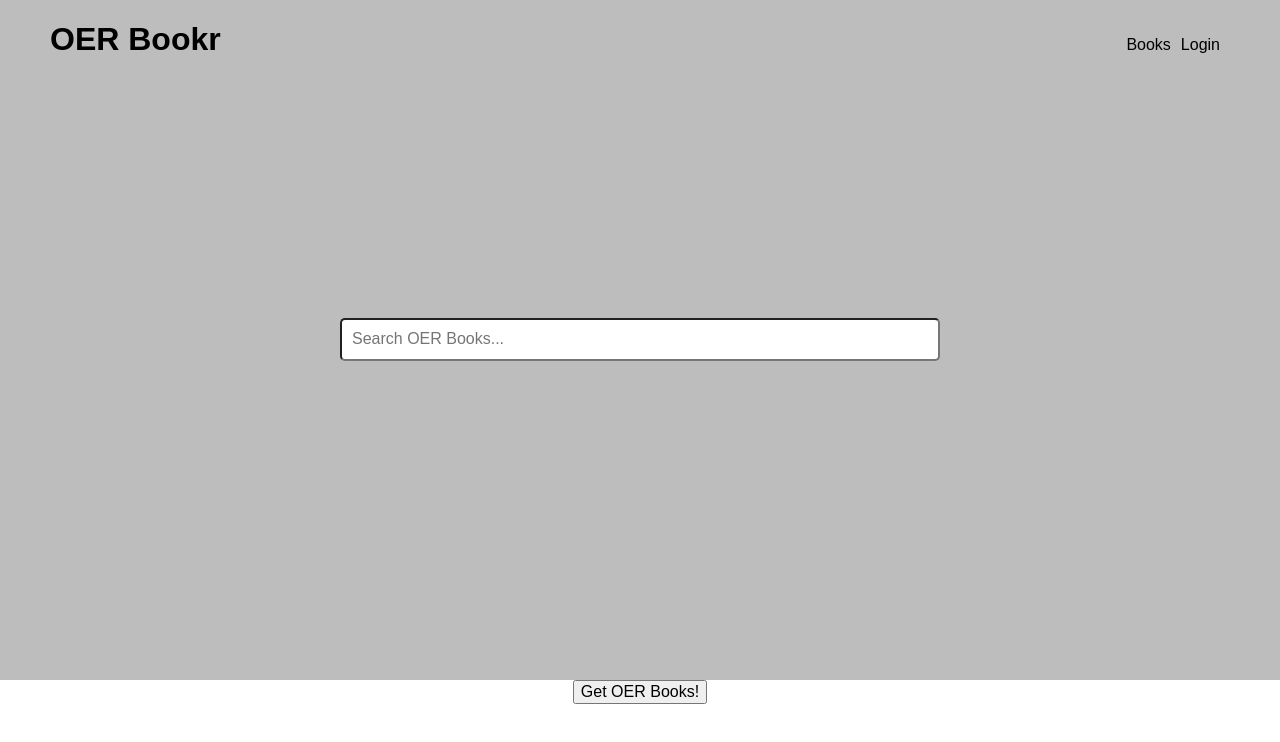
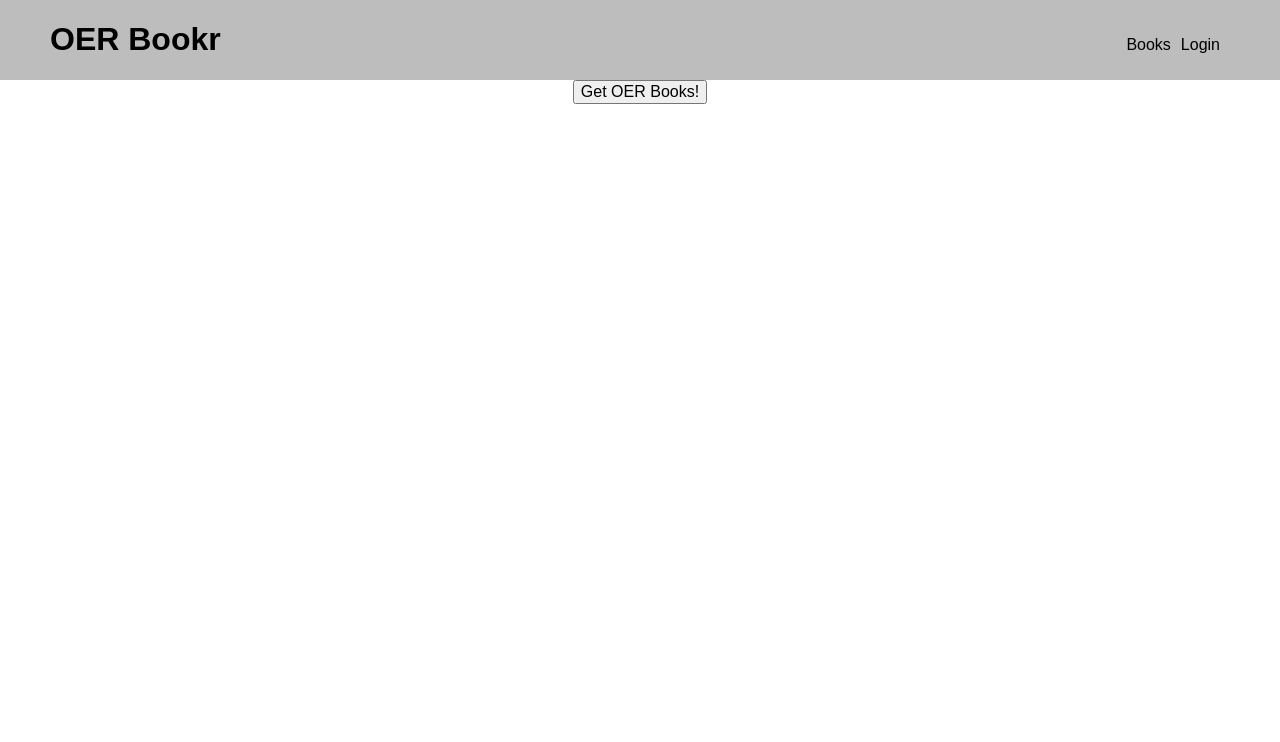
Before and after one commit to oer-bookr/oer-bookr-front-end-mcferrenm, a React (Create React App) app: page / in a window 1280 px wide. Shown: the top 742 px of the page. Built offline with nearby package versions, Linux system fonts and the light colour scheme.

Commit message:
Fix route for JumboSearch

```diff
--- a/src/App.js
+++ b/src/App.js
@@ -12,7 +12,8 @@ class App extends Component {
     return (
       <div className="App">
         <Nav />
-        <SearchJumbo />
+        <Route path="/books/:subject" component={SearchJumbo} />
+        {/* <SearchJumbo /> */}
         <Route exact path="/login" component={LoginView} />
         <Route exact path="/" component={HomeView} />
         <Route path="/books/:subject" component={BookListView} />
```
